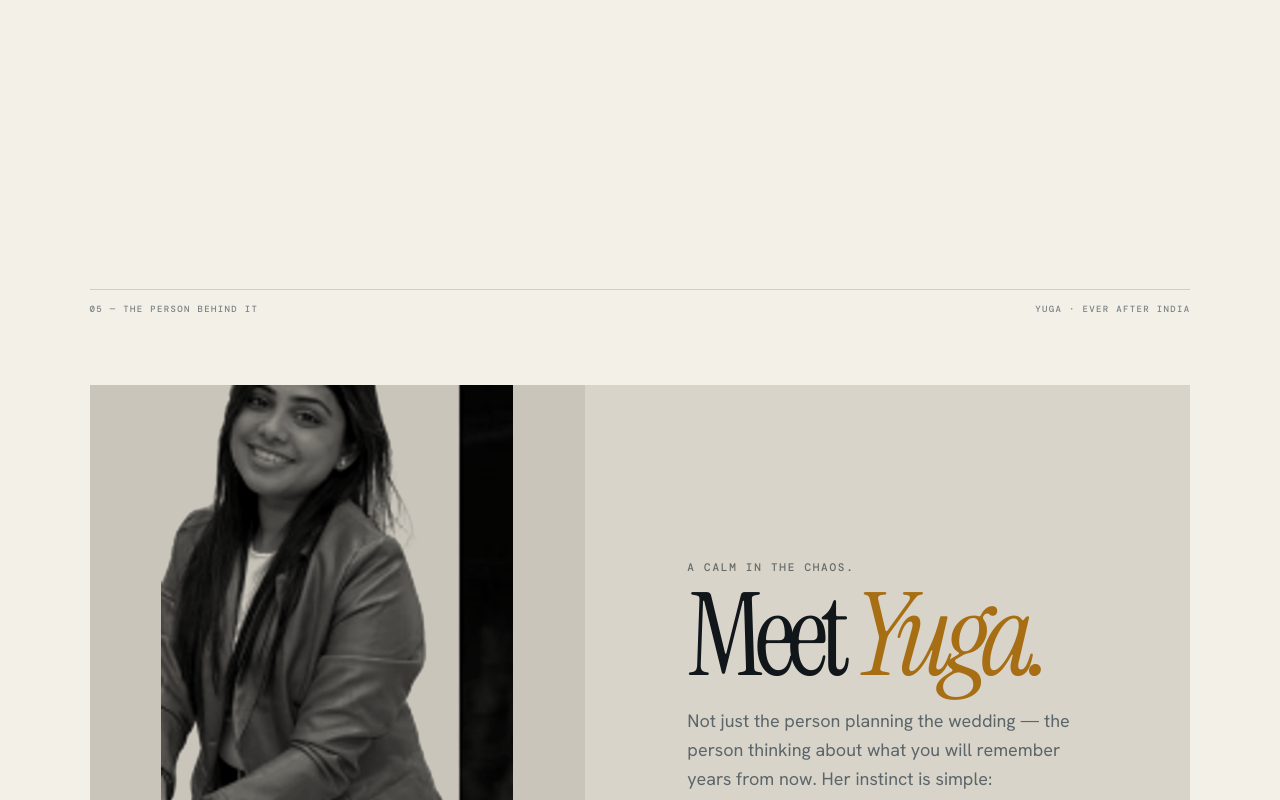
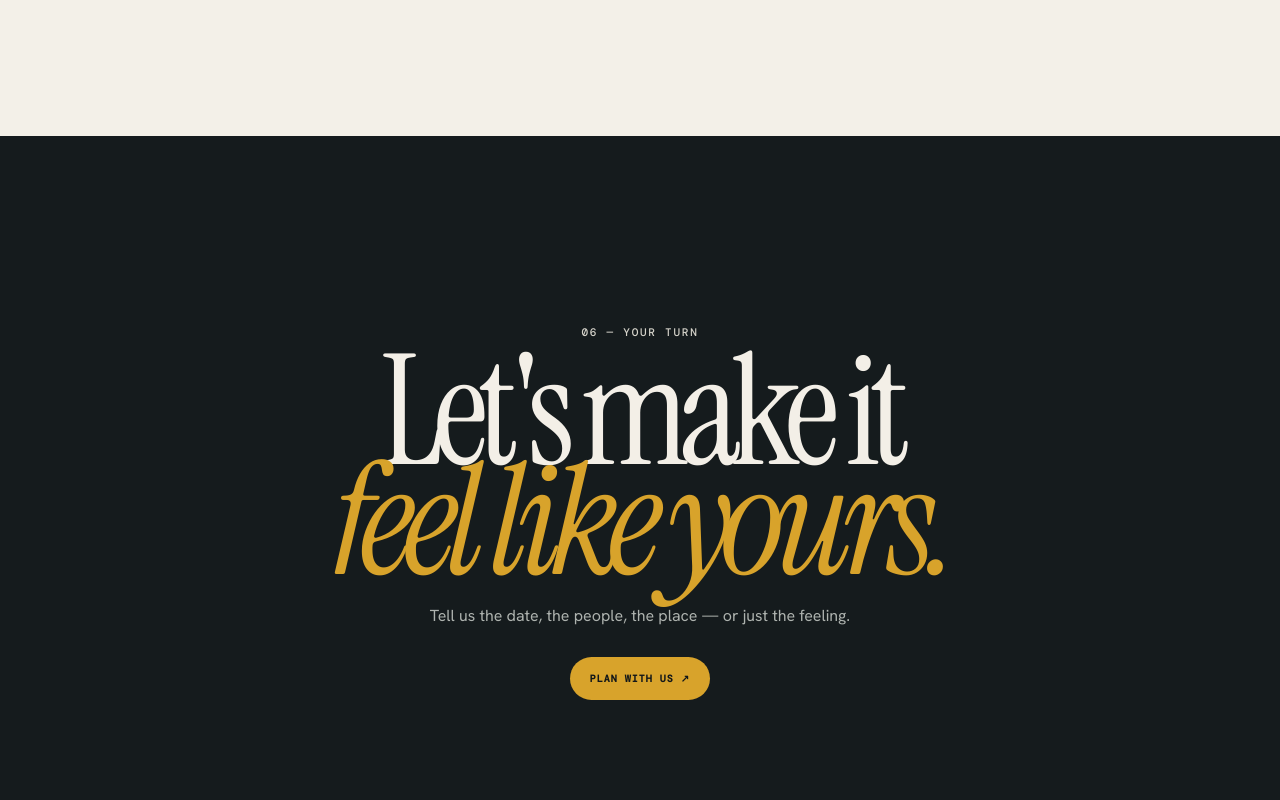
Before and after one commit to copywrk0-lgtm/ever-after-wedding, a Next.js app: page / in a window 1280 px wide. Shown: the part 6860-7660 px from the top of the page. Built offline with nearby package versions, Linux system fonts and the light colour scheme.

Commit message:
Remove Yuga section from homepage

```diff
--- a/src/app/page.tsx
+++ b/src/app/page.tsx
@@ -55,8 +55,6 @@ export default function Home(){
 
    <section className="gallery section-light"><Reveal><div className="section-heading"><div><p className="eyebrow">04 — THE DETAILS</p><h2>Because the little things<br/><i>are never little.</i></h2></div></div></Reveal><div className="gallery-grid">{gallery.map(([src,alt],i)=><Reveal key={src} delay={i*.05} y={35}><div className={'gallery-item gallery-'+(i+1)}><Image src={src} alt={alt} fill sizes="(max-width:900px) 92vw,45vw" loading="lazy"/></div></Reveal>)}</div></section>
 
-   <section className="yuga section-light"><Reveal><div className="yuga-label"><span>05 — THE PERSON BEHIND IT</span><span>YUGA · EVER AFTER INDIA</span></div><div className="yuga-grid"><div className="yuga-photo"><Image src="/images/yuga-cutout.png" alt="Yuga, founder of Ever After Weddings" width={604} height={1244} loading="lazy" quality={100} unoptimized /></div><div className="yuga-copy"><p className="eyebrow">A calm in the chaos.</p><h2>Meet <i>Yuga.</i></h2><p>Not just the person planning the wedding — the person thinking about what you will remember years from now. Her instinct is simple: understand the people first, then design the celebration around them.</p><Link href="/approach" className="button button-dark">Meet Ever After ↗</Link></div></div></Reveal></section>
-
    <section className="final-cta"><Reveal><p className="eyebrow light">06 — YOUR TURN</p><h2>Let's make it<br/><i>feel like yours.</i></h2><p>Tell us the date, the people, the place — or just the feeling.</p><Link href="/plan" className="button button-gold">Plan with us ↗</Link></Reveal></section>
   </main>
 
```
